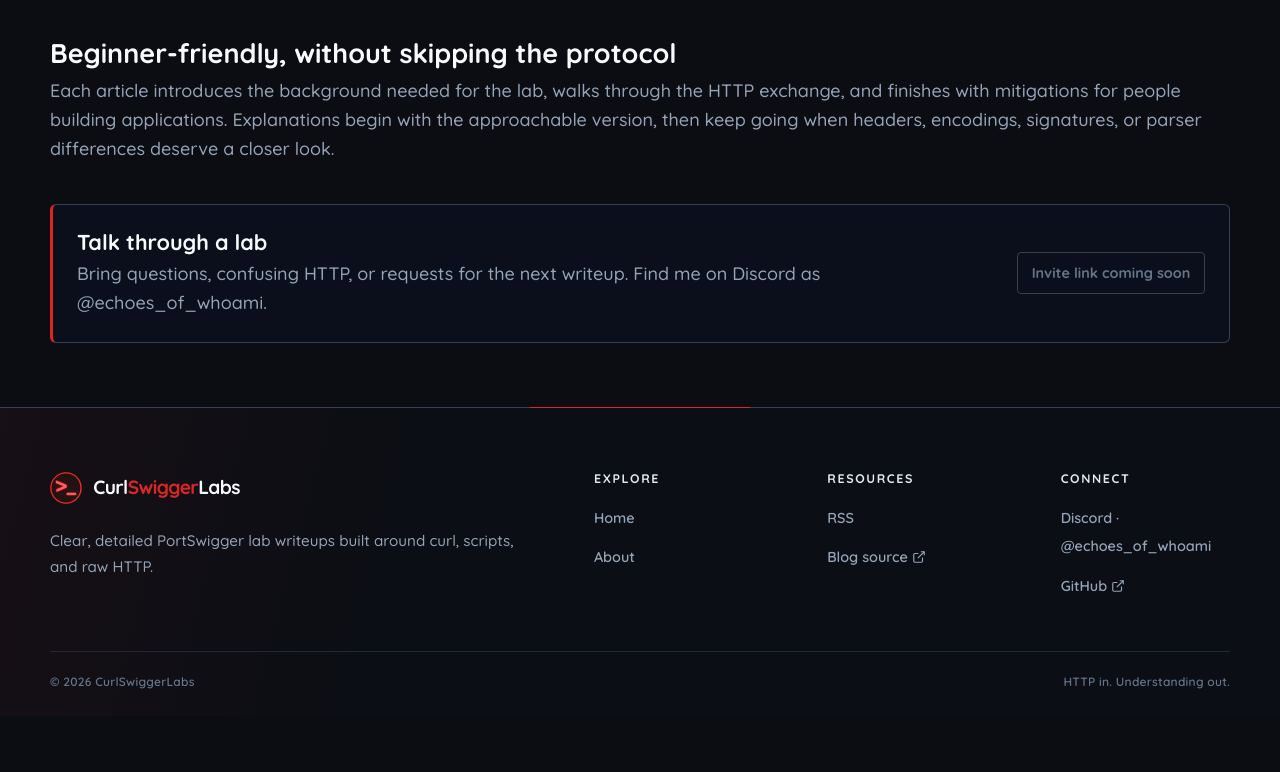
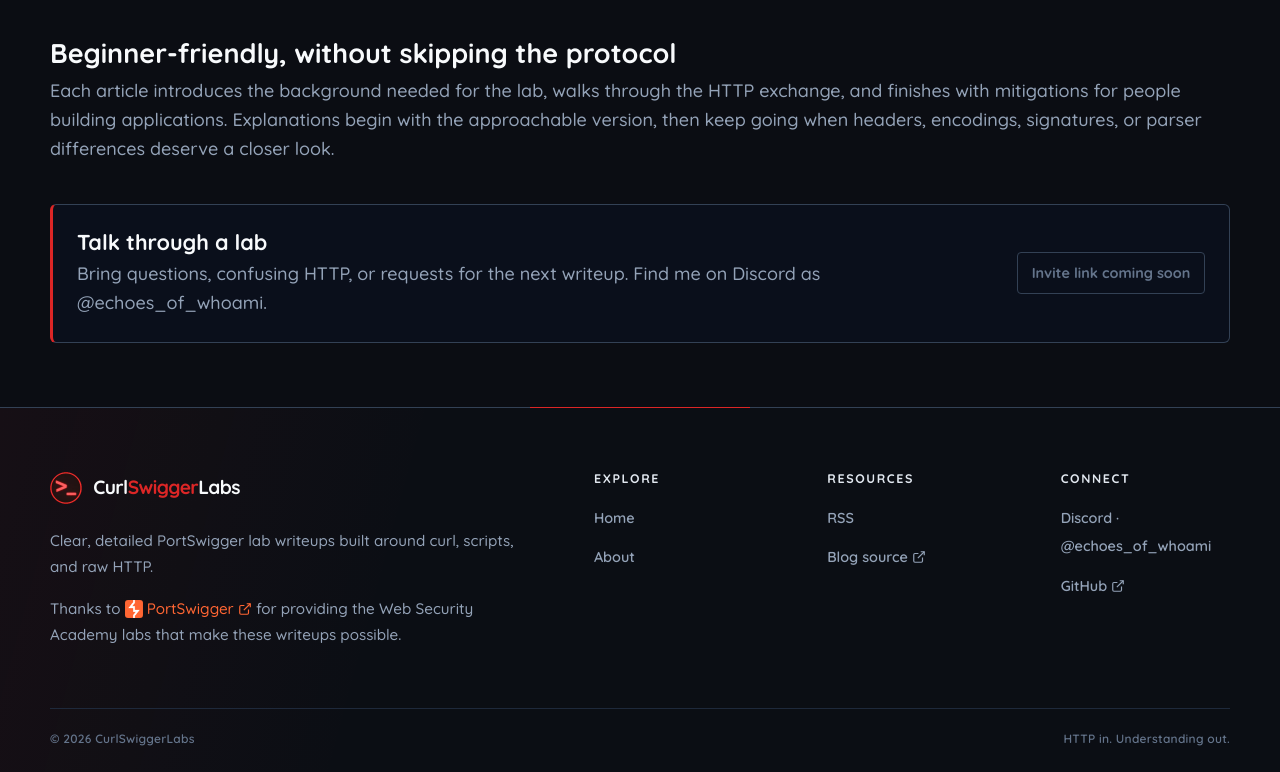
Before and after one commit to echoesofwhoami/CurlSwiggerLabs, an Astro site: page /about in a window 1280 px wide. Shown: the part 626-1398 px from the top of the page. Before the commit the page ends 1342 px from the top, so only its background shows below. Built offline with nearby package versions, Linux system fonts and the light colour scheme; Astro itself is replaced by a stand-in of ours.

Commit message:
portswigger credits

```diff
--- a/src/components/ExternalLink.astro
+++ b/src/components/ExternalLink.astro
@@ -4,17 +4,24 @@ import ExternalLinkSvg from '../assets/external_link.svg';
 export interface Props {
   text: string;
   url: string;
+  class?: string;
 }
 
-const { text, url } = Astro.props;
+const { text, url, class: className } = Astro.props;
 ---
 
-<a href={url} target="_blank" rel="noopener noreferrer" class="external-link">
+<a href={url} target="_blank" rel="noopener noreferrer" class:list={['external-link', className]}>
+  <slot />
   {text}
   <ExternalLinkSvg />
 </a>
 
 <style>
+  .external-link {
+    display: inline-flex;
+    align-items: center;
+    gap: 4px;
+  }
   .external-link:hover {
     text-decoration: underline;
   }
--- a/src/components/Footer.astro
+++ b/src/components/Footer.astro
@@ -3,6 +3,9 @@ import type { Lang } from '../i18n/utils';
 import { getLocalizedHref, getLocalizedPath, useTranslations } from '../i18n/utils';
 import { siteConfig } from '../site.config';
 import ExternalLinkSvg from '../assets/external_link.svg';
+import ExternalLink from './ExternalLink.astro';
+import psLogo from '../assets/ps_logo.png';
+import { Image } from 'astro:assets';
 
 interface Props {
   lang: Lang;
@@ -52,6 +55,16 @@ const socialLinks = [
           <span>Curl<span>Swigger</span>Labs</span>
         </a>
         <p>{t('footer.blurb')}</p>
+        <p>
+
+        </p>
+        <p class="footer-credit">
+          {t('footer.creditBefore')}{' '}
+          <ExternalLink text="PortSwigger" url="https://portswigger.net/web-security" class="portswigger-color">
+            <Image class="ps-logo" src={psLogo} alt="portswigger logo" width={18} height={18} />
+          </ExternalLink>
+          {' '}{t('footer.creditAfter')}
+        </p>
       </div>
 
       <nav class="footer-group" aria-labelledby={`footer-explore-${lang}`}>
@@ -172,12 +185,20 @@ const socialLinks = [
     color: #dc2626;
   }
 
-  .footer-brand img {
+  .footer-brand__link img {
     width: 32px;
     height: 32px;
     margin: 0;
     border: 0;
     border-radius: 4px;
+  }
+
+  .footer-brand .ps-logo {
+    width: 18px;
+    height: 18px;
+    margin: 0;
+    border: 0;
+    border-radius: 0.2em;
   }
 
   .footer-brand p {
@@ -186,6 +207,13 @@ const socialLinks = [
     color: #94a3b8;
     font-size: 0.95rem;
     line-height: 1.7;
+  }
+
+  .footer-credit :global(.external-link) {
+    display: inline-flex;
+    align-items: center;
+    gap: 4px;
+    vertical-align: bottom;
   }
 
   .footer-group h2 {
--- a/src/i18n/ui.ts
+++ b/src/i18n/ui.ts
@@ -23,6 +23,8 @@ export const ui = {
     'nav.home': 'Home',
     'nav.about': 'About',
     'footer.blurb': 'Clear, detailed PortSwigger lab writeups built around curl, scripts, and raw HTTP.',
+    'footer.creditBefore': 'Thanks to',
+    'footer.creditAfter': 'for providing the Web Security Academy labs that make these writeups possible.',
     'footer.discord': 'Discord',
     'footer.rss': 'RSS',
     'footer.github': 'GitHub',
@@ -68,6 +70,7 @@ export const ui = {
     'blog.readmore': 'Read writeup',
     'post.labDescription': "Lab's original Description",
     'post.portswiggerLab': 'Portswigger Lab',
+    'post.portswiggerLabLink': 'Portswigger Lab Link',
     'post.backgroundConcepts': 'Necessary Background Concepts To Solve The Lab',
     'post.writeup': 'Writeup',
     'post.mitigation': 'Mitigation',
@@ -94,6 +97,8 @@ export const ui = {
     'nav.home': 'Inicio',
     'nav.about': 'Acerca de',
     'footer.blurb': 'Resoluciones claras y detalladas de labs de PortSwigger con curl, scripts y HTTP en crudo.',
+    'footer.creditBefore': 'Gracias a',
+    'footer.creditAfter': 'por proporcionar los labs de la Web Security Academy que hacen posibles estas resoluciones.',
     'footer.discord': 'Discord',
     'footer.rss': 'RSS',
     'footer.github': 'GitHub',
--- a/src/styles/global.css
+++ b/src/styles/global.css
@@ -429,3 +429,8 @@ pre code {
 .compact-collapsible-content > :last-child {
   margin-bottom: 0;
 }
+
+
+.portswigger-color {
+  color: #ff6633 !important;
+}
```
Also changed, not shown: src/components/PostHeader.astro (+4 -8 lines).
